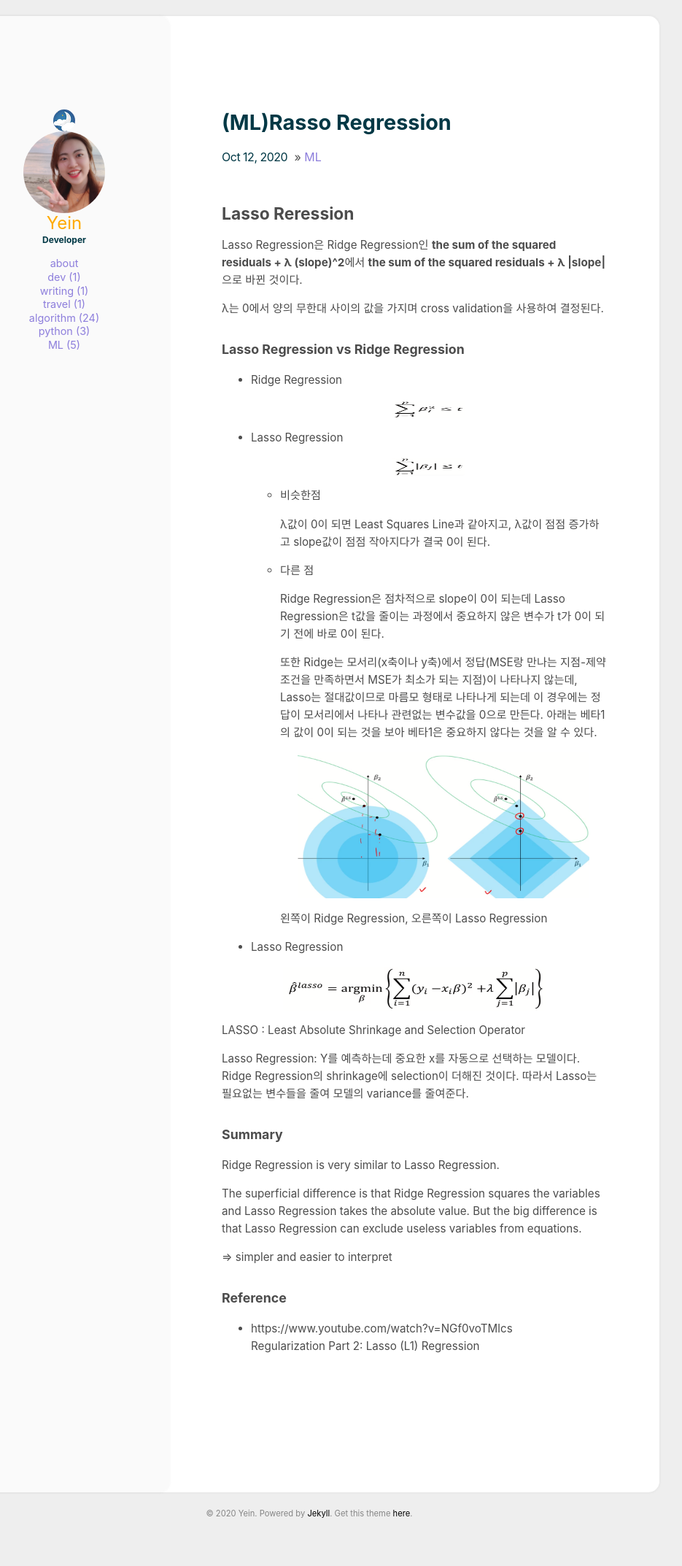
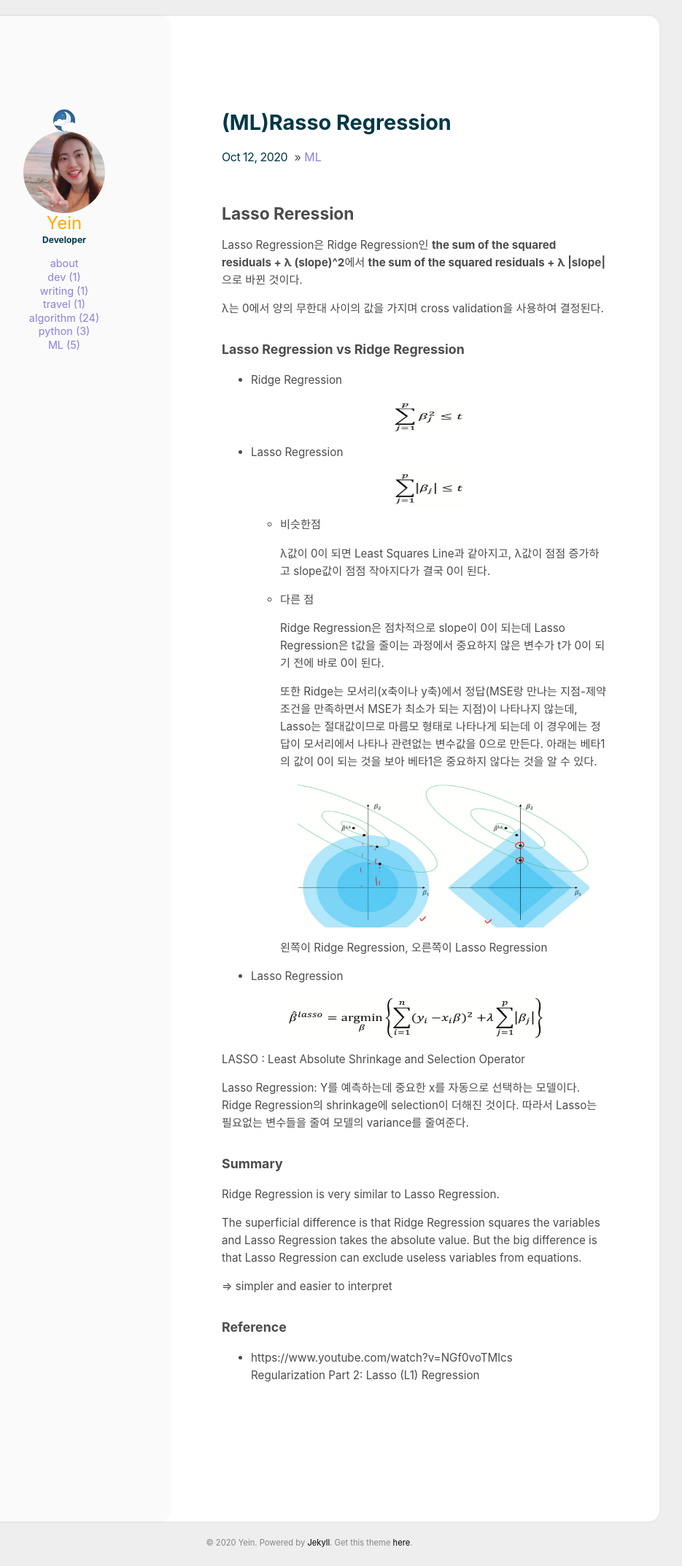
Before and after one commit to YeinHeo/yeinheo.github.io, a Jekyll site: the page built from _posts/2020-10-12-[ML]Lasso Regression.md, in a window 1280 px wide. Shown: the whole page at 73% size, without its empty margins (216-1151 px from the left). Built offline with Jekyll 4.4.1, drawn with Linux system fonts in a browser that asks for light colours; before the commit the page ends 2106 px from its top, so only the background shows below that.

Commit message:
Update 2020-10-12-[ML]Lasso Regression.md

```diff
--- a/_posts/2020-10-12-[ML]Lasso Regression.md
+++ b/_posts/2020-10-12-[ML]Lasso Regression.md
@@ -15,11 +15,11 @@ Lasso Regression은 Ridge Regression인 **the sum of the squared residuals + λ
 ### Lasso Regression  vs  Ridge Regression
 - Ridge Regression
 
-   ![Untitled%202.png](/assets/img/20-10-09/Regularization2/Untitled%202.png){: width="100" height="25"}
+   ![Untitled%202.png](/assets/img/20-10-09/Regularization2/Untitled%202.png){: width="100" height="45"}
 
 - Lasso Regression
 
-   ![Untitled%203.png](/assets/img/20-10-09/Regularization2/Untitled%203.png){: width="100" height="25"}
+   ![Untitled%203.png](/assets/img/20-10-09/Regularization2/Untitled%203.png){: width="100" height="45"}
 
 
   - 비슷한점
```
